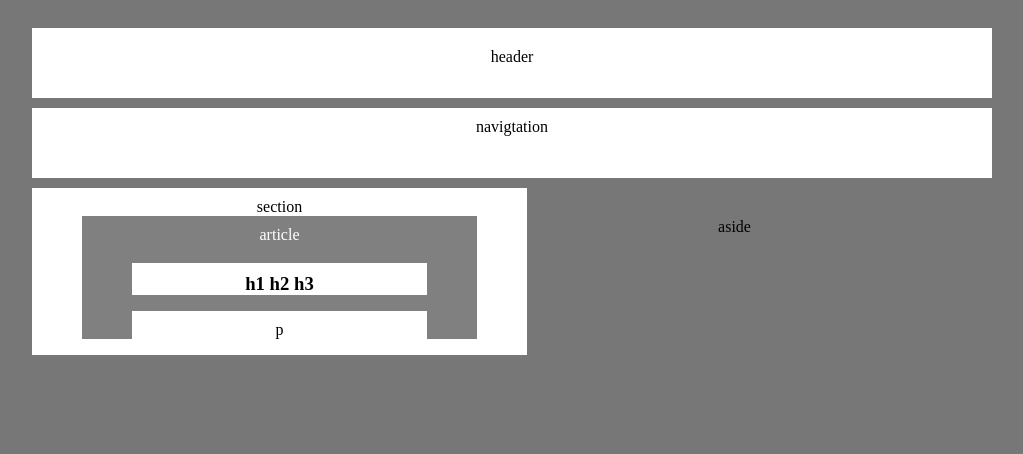
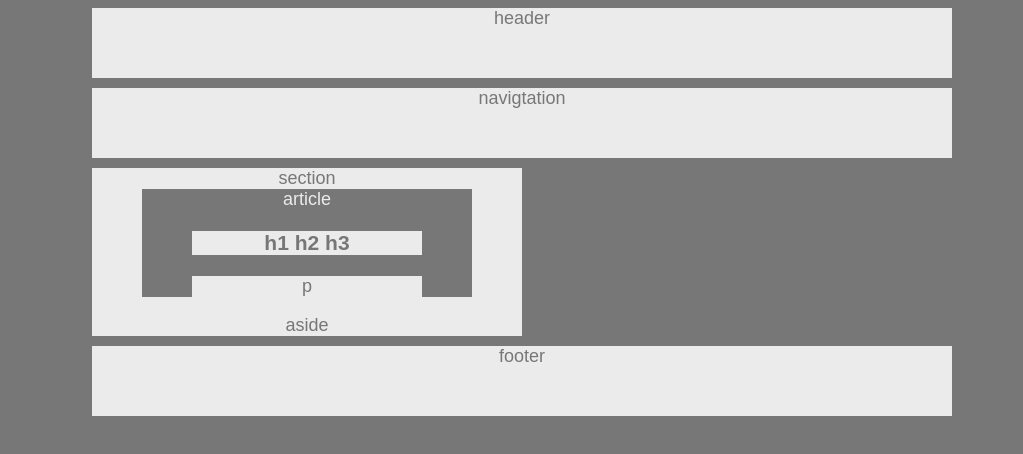
Before and after one commit to kat-zhang/HW-Wireframe, a plain HTML site: page index.html in a window 1280 px wide. Shown: the whole page, without its empty margins (118-1141 px from the left). Drawn offline with Linux system fonts and the light colour scheme.

Commit message:
updated save

```diff
--- /dev/null
+++ b/assets/reset.css
@@ -0,0 +1,48 @@
+/* http://meyerweb.com/eric/tools/css/reset/
+   v2.0 | 20110126
+   License: none (public domain)
+*/
+
+html, body, div, span, applet, object, iframe,
+h1, h2, h3, h4, h5, h6, p, blockquote, pre,
+a, abbr, acronym, address, big, cite, code,
+del, dfn, em, img, ins, kbd, q, s, samp,
+small, strike, strong, sub, sup, tt, var,
+b, u, i, center,
+dl, dt, dd, ol, ul, li,
+fieldset, form, label, legend,
+table, caption, tbody, tfoot, thead, tr, th, td,
+article, aside, canvas, details, embed,
+figure, figcaption, footer, header, hgroup,
+menu, nav, output, ruby, section, summary,
+time, mark, audio, video {
+	margin: 0;
+	padding: 0;
+	border: 0;
+	font-size: 100%;
+	font: inherit;
+	vertical-align: baseline;
+}
+/* HTML5 display-role reset for older browsers */
+article, aside, details, figcaption, figure,
+footer, header, hgroup, menu, nav, section {
+	display: block;
+}
+body {
+	line-height: 1;
+}
+ol, ul {
+	list-style: none;
+}
+blockquote, q {
+	quotes: none;
+}
+blockquote:before, blockquote:after,
+q:before, q:after {
+	content: '';
+	content: none;
+}
+table {
+	border-collapse: collapse;
+	border-spacing: 0;
+}
--- a/style.css
+++ b/assets/style.css
@@ -3,70 +3,82 @@
     text-align: center;
     padding-left: 50px;
     padding-right: 50px;
-    padding-top: 10px;
+    /* padding-top: 10px; */
   }
 
 body {
     background-color: #777;
-    margin-left: 50px;
-    margin-right: 50px;
+    font-family: 'Arial', 'Helvetica Neue', 'Helvetica', sans-serif;
+    font-size: 18px;
+    margin-left: auto;
+    margin-right: auto;
+    width: 960px;
 }
 
-div {
+/* div {
     padding: 20px;
+} */
+
+header {
+    background: #ebebeb;
+    color: #777;
+    margin-bottom: 10px;
+    height: 70px;
 }
 
-header {
-    background: white;
-    color:black;
-    margin-bottom: 10px;
-    height: 70px;
-    width: 960px;
-    padding: 20px;
-}
  /* div {
      background-color: white;
      color:  black;
  } */
+
 .nav {
-    background-color: white;
-    color: black;
+    background-color:#ebebeb;
+    color:#777;
     height: 70px;
-    width: 960px;
     margin-bottom: 10px;
 }
 
 section {
-    width: 495px;
-    color: black;
-    background-color: white;
-    padding: 10px, 10, 10, 10;
-    margin-bottom: 10px;
-    float: left;
+    width: 50%;
+    color:#777;
+    background-color: #ebebeb;
+    /* padding: 10px, 10, 10, 10 */
 }
-.article {
-    color: white;
-    background-color: gray;
-    margin: 10px, 10, 10, 10;
+.artc {
+    position: relative;
+    color: #ebebeb;
+    background-color:#777;
+
 }
-.heads {
-    background-color: white;
-    color: black;
-    padding: 10px, 10, 10, 10;
-    margin-bottom: 10px;
+.hds {
+    background-color: #ebebeb;
+    color: #777;
+    padding: 10px, 10, 10, 10
+    margin-bottom: 10px
 }
-.p {
-    background-color: white;
-    color: black;
-    padding: 10px, 10, 10, 10;
+.par {
+    background-color:#ebebeb;
+    color:#777;
+    padding: 10px, 10, 10, 10
 }
 
 .aside {
-    background-color: white;
-    color: black;
-    width: 495px;
+    float: right;
+    background-color: #ebebeb;
+    color: #777;
+    width: 50%;
 }
+
+footer {
+    background: #ebebeb;
+    color: #777;
+    margin-bottom: 10px;
+    margin-top: 10px;
+    height: 70px;
 }
+
+
+
 /* section {
     box-align: center;
     margin-top: 20px;
@@ -101,17 +113,3 @@ section {
     padding: 10px, 10, 10, 10,;
     margin-bottom: 5px;
 }
-.right {
-    background: white
-}
-.aside {
-    color: black
-}
-/* footer {
-    background: white;
-    color: black;
-    margin-bottom: 10px;
-    height: 70px;
-    padding: 20px;
-}
- */ */
--- a/index.html
+++ b/index.html
@@ -3,10 +3,11 @@
 <head>
     <meta charset="utf-8" />
     <meta http-equiv="X-UA-Compatible" content="IE=edge">
-    <title> Wireframe </title>
+    <title>Page Title</title>
     <meta name="viewport" content="width=device-width, initial-scale=1">
-    <link rel="stylesheet" type="text/css" media="screen" href="style.css" />
-    <script src="main.js"></script>
+    <!-- <link rel="stylesheet" type="text/css" href="assets/reset.css"/> -->
+    <link rel="stylesheet" type="text/css" href="assets/style.css"/>
+
 </head>
 <body>
 <header>header</header>
@@ -16,14 +17,17 @@
 </nav>
 
 <section> section
-        <article class="article">article
-            <h1 class="heads"> h1 h2 h3 </h1>
-            <p class="p">p</p> </article>
+    <article class="artc">article
+        <h1 class="hds"> h1 h2 h3 </h1>
+        <p class="par">p</p> </article>
+
+
+<aside>aside</aside>
+
     </section>
-        <div>
-        <aside>
-            aside
-        </aside> </div>
+
+
+
 
 <!-- <section>
     section
@@ -42,9 +46,10 @@
 
 
 
-    <!-- <footer> footer </footer> -->
 
 
 
+
+<footer> footer </footer>
 </body>
 </html>
```
Lines whose indentation alone changed are shown as unchanged.
